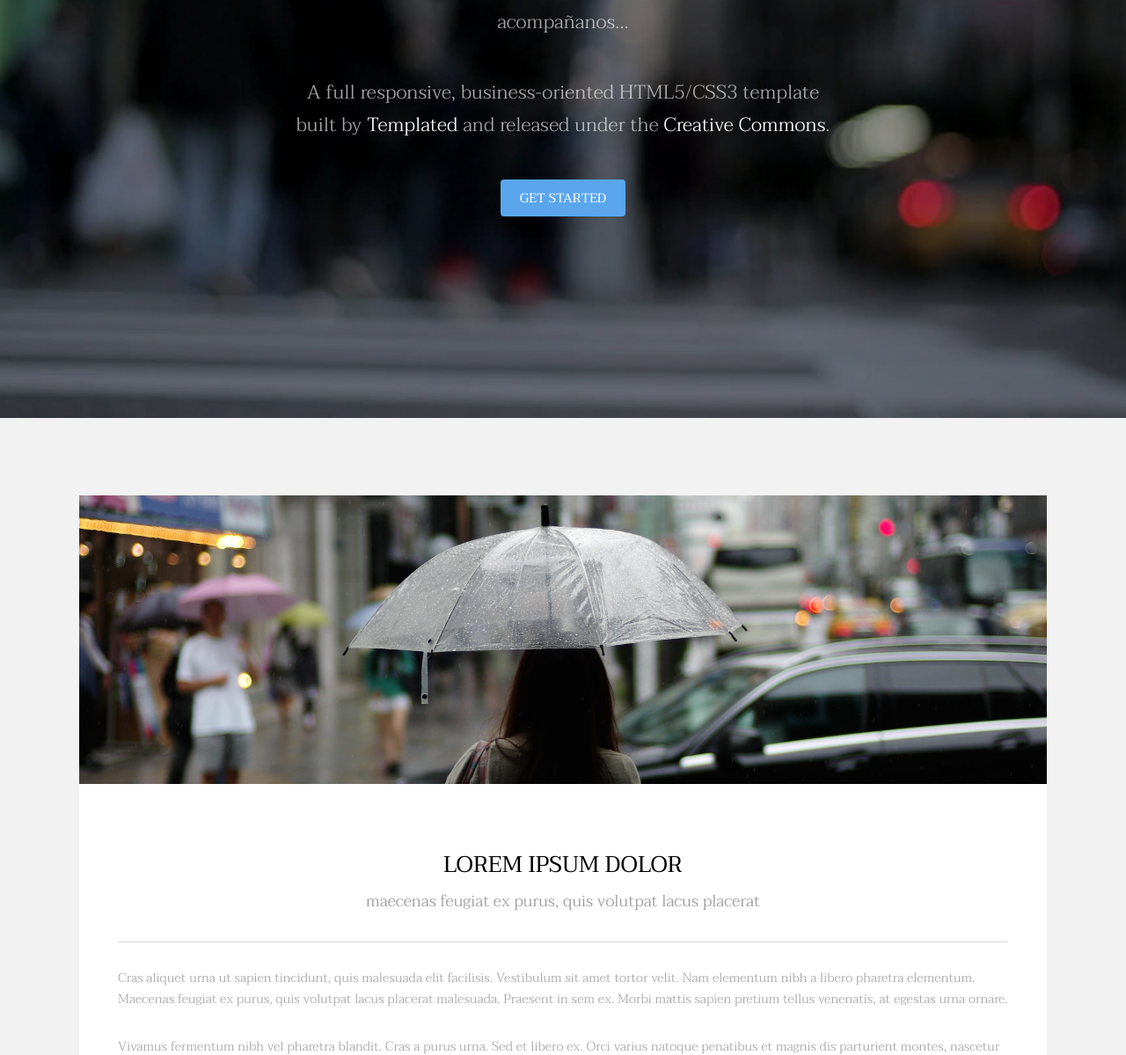
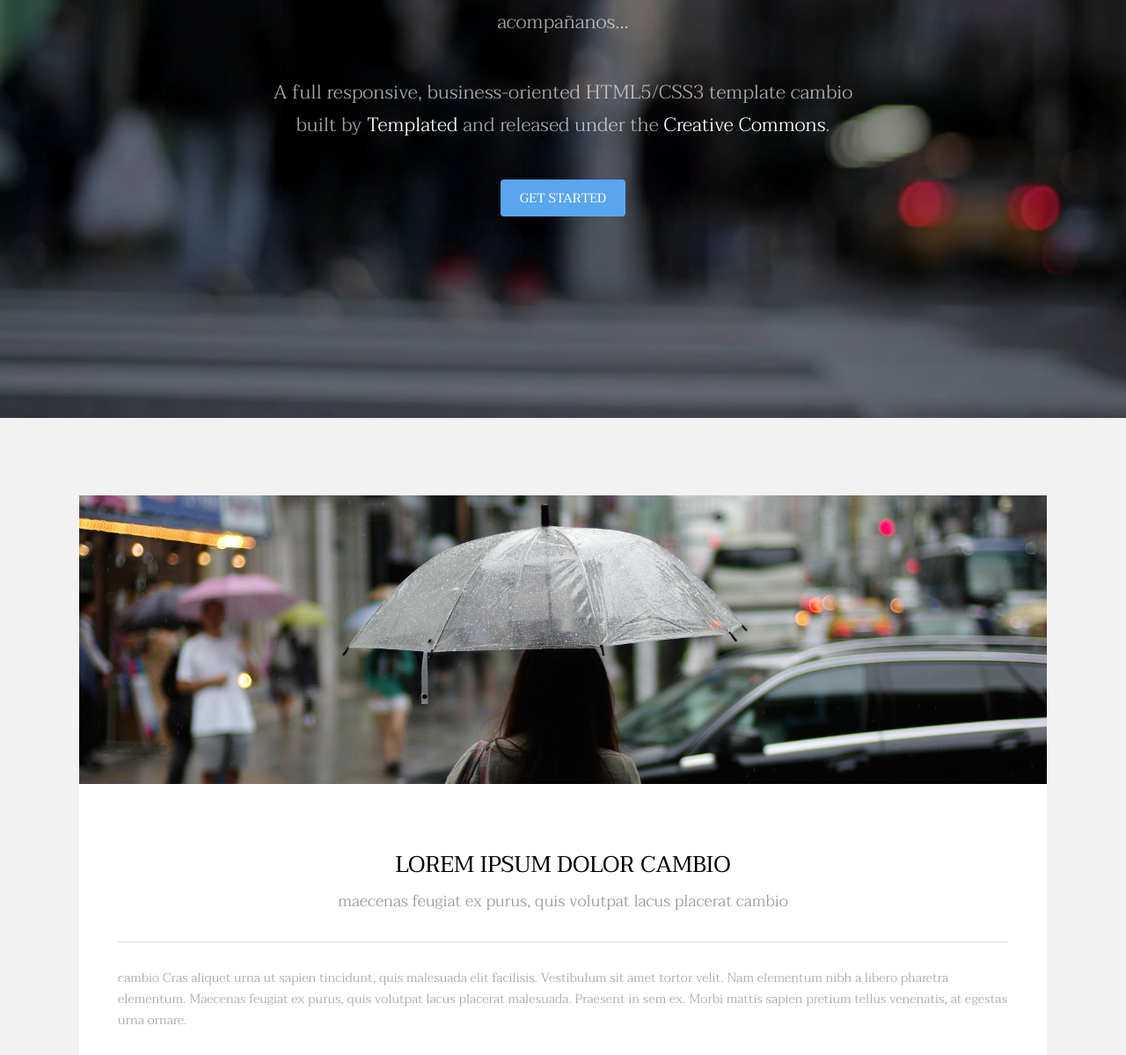
Before and after one commit to brendasgsg/REP_04_METROPOLITA, a plain HTML site: page metropolita/index.html in a window 1280 px wide. Shown: the part 325-1524 px from the top of the page at 88% size. Drawn offline with Linux system fonts and the light colour scheme.

Commit message:
todos los textos que faltan por BERNARDO

```diff
--- a/metropolita/index.html
+++ b/metropolita/index.html
@@ -38,7 +38,7 @@
 				<div class="inner">
 					<h1>Transitive</h1>
 					<p>acompañanos...</p>
-					<p>A full responsive, business-oriented HTML5/CSS3 template<br />
+					<p>A full responsive, business-oriented HTML5/CSS3 template cambio<br />
 					built by <a href="https://templated.co/">Templated</a> and released under the <a href="https://templated.co/license">Creative Commons</a>.</p>
 					<a href="#one" class="button special scrolly">Get Started</a>
 				</div>
@@ -54,11 +54,11 @@
 							</div>
 							<div class="content">
 								<header class="align-center">
-									<h2>Lorem ipsum dolor</h2>
-									<p>maecenas feugiat ex purus, quis volutpat lacus placerat</p>
+									<h2>Lorem ipsum dolor cambio</h2>
+									<p>maecenas feugiat ex purus, quis volutpat lacus placerat cambio</p>
 								</header>
 								<hr />
-								<p> Cras aliquet urna ut sapien tincidunt, quis malesuada elit facilisis. Vestibulum sit amet tortor velit. Nam elementum nibh a libero pharetra elementum. Maecenas feugiat ex purus, quis volutpat lacus placerat malesuada. Praesent in sem ex. Morbi mattis sapien pretium tellus venenatis, at egestas urna ornare.</p>
+								<p> cambio Cras aliquet urna ut sapien tincidunt, quis malesuada elit facilisis. Vestibulum sit amet tortor velit. Nam elementum nibh a libero pharetra elementum. Maecenas feugiat ex purus, quis volutpat lacus placerat malesuada. Praesent in sem ex. Morbi mattis sapien pretium tellus venenatis, at egestas urna ornare.</p>
 								<p>Vivamus fermentum nibh vel pharetra blandit. Cras a purus urna. Sed et libero ex. Orci varius natoque penatibus et magnis dis parturient montes, nascetur ridiculus mus. Suspendisse id hendrerit felis. Nulla viverra tempor dui at congue. Pellentesque quis nulla ornare, congue nisi id, finibus nulla. Aliquam sit amet hendrerit purus. Donec libero massa, posuere fermentum eros sit amet, maximus fringilla augue. Maecenas at rhoncus lorem. Vivamus ultricies consequat est, efficitur convallis libero. Vivamus rutrum semper mauris, vitae consequat eros tempor ac. Pellentesque et ornare sapien</p>
 							</div>
 						</div>
```
